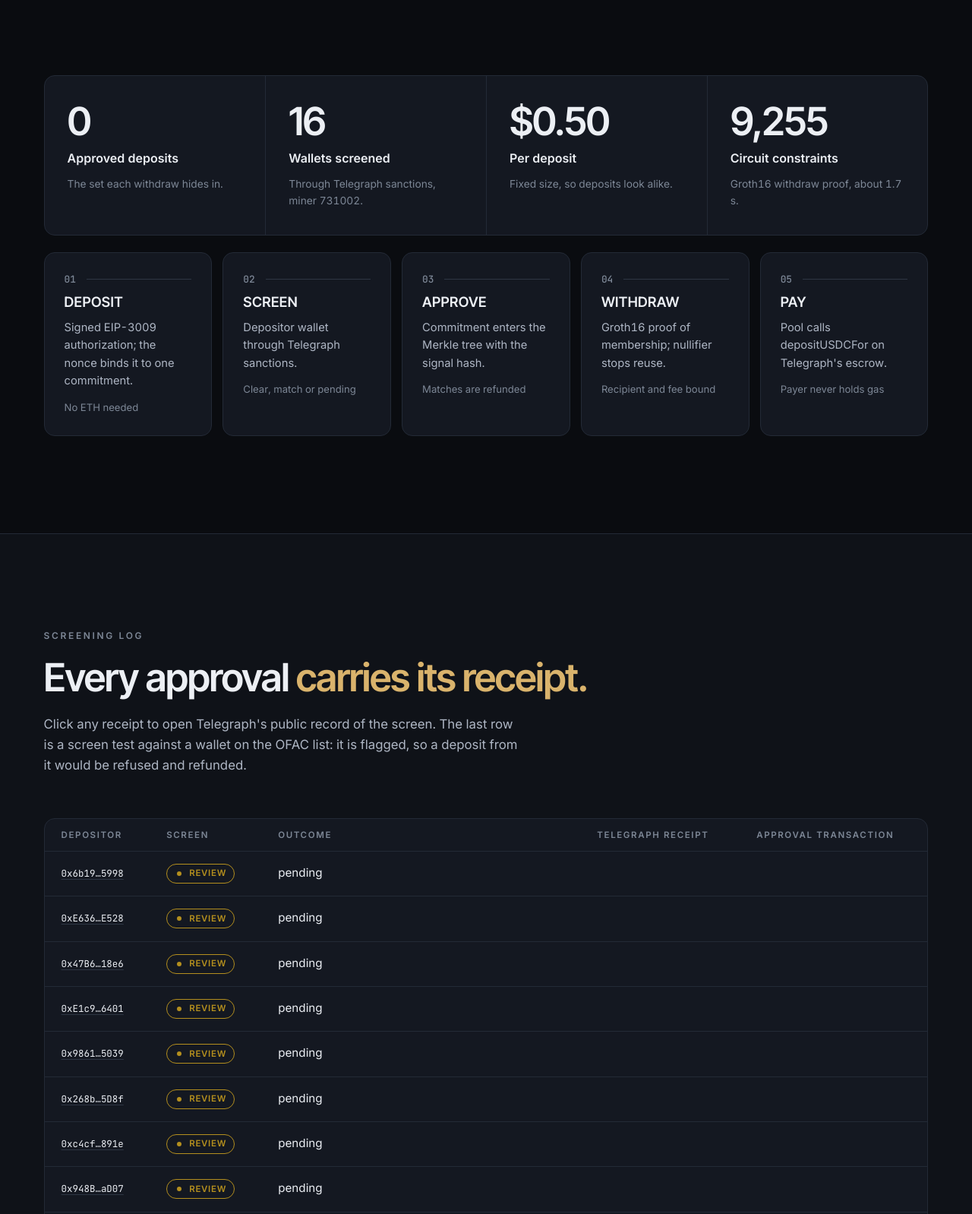
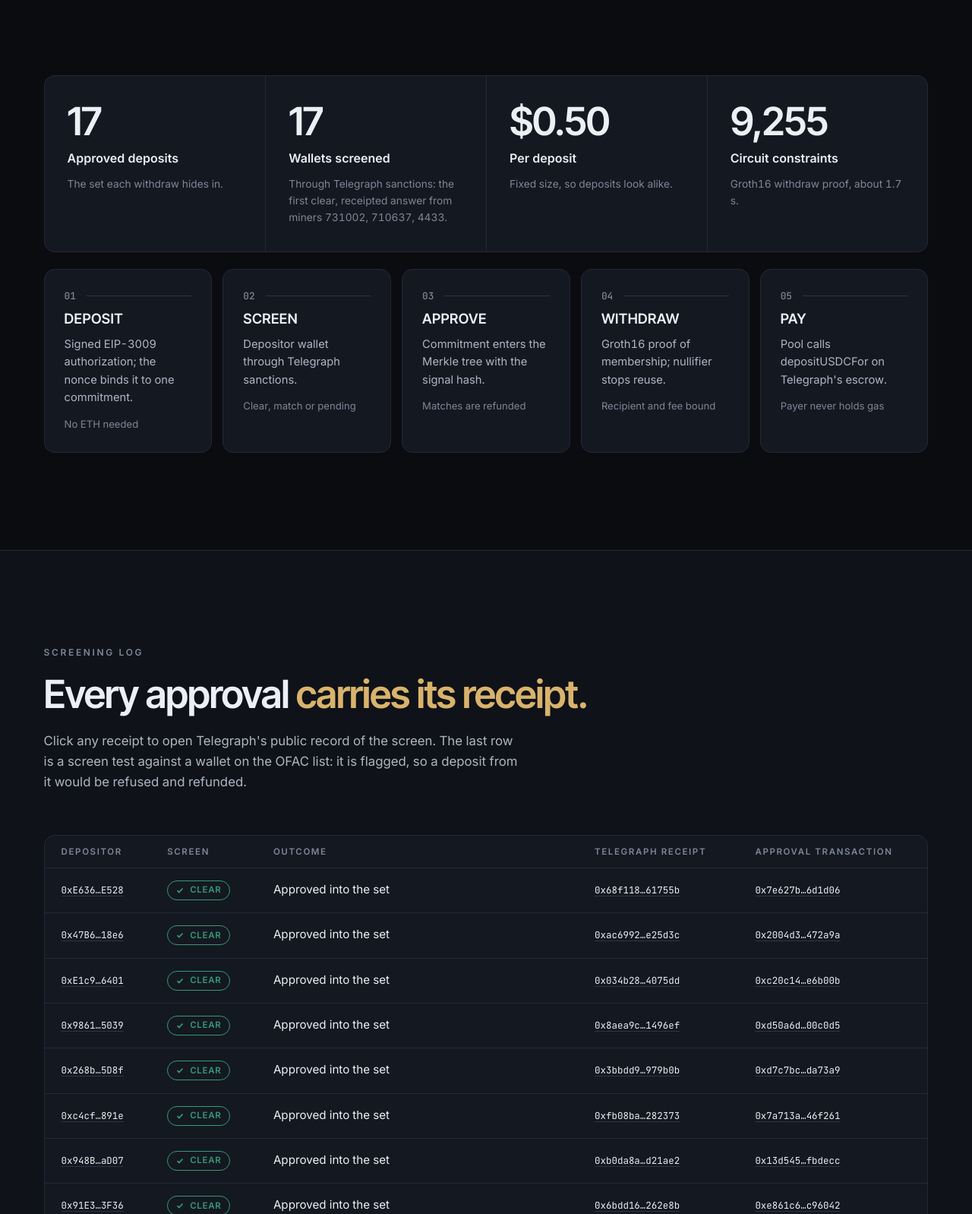
Before and after one commit to tomcode1000/tacitum, a website: page web/pool.html in a window 1280 px wide. Shown: the part 580-2178 px from the top of the page at 76% size. Drawn offline with Linux system fonts and the light colour scheme.

Commit message:
Pool page: approvals read from chain, fallback screening miners named

```diff
--- a/web/data.json
+++ b/web/data.json
@@ -1,19 +1,63 @@
 {
-  "builtAt": "2026-11-18T13:31:14.255Z",
+  "builtAt": "2026-11-19T20:27:41.322Z",
   "node": "https://devnode.telegraphprotocol.com",
   "repo": "https://github.com/tomcode1000/tacitum",
   "memo": {
-    "file": "assessments/2026-11-15-private-barclays-plc.json",
+    "file": "assessments/2026-11-19-private-vodafone-group-plc.json",
     "counterparty": {
-      "name": "Barclays PLC",
+      "name": "Vodafone Group PLC",
       "jurisdiction": "GB"
     },
-    "finishedAt": "2026-11-15T13:48:20.417Z",
+    "finishedAt": "2026-11-19T16:54:56.227Z",
     "overall": "FLAG",
     "verified": 6,
     "receipts": 6,
     "costUsd": 0.06,
     "checks": [
+      {
+        "name": "filings",
+        "verdict": "INFO",
+        "answers": [
+          {
+            "miner": "Filing Window",
+            "minerId": 77131,
+            "ok": true,
+            "summary": "65 filings in the last 12 months",
+            "signal": "0x2a017659b670b96fb3342888e657d2dbe5e49a67f1ee854aef705f5407ec7bba",
+            "costUsd": 0.01
+          }
+        ]
+      },
+      {
+        "name": "registry",
+        "verdict": "REVIEW",
+        "answers": [
+          {
+            "miner": "ZK Corporate Registry — Exact Identity and Status",
+            "minerId": 77393,
+            "ok": true,
+            "summary": "? · active = null",
+            "signal": "0x9bc162a8187625712e7ed872704d9a55ae5c5c97f4e1164d233b9f565c6e11d0",
+            "costUsd": 0.01
+          },
+          {
+            "miner": "miner 5186",
+            "minerId": 5186,
+            "ok": false,
+            "summary": "no answer (404, miner_not_found)",
+            "signal": null,
+            "costUsd": 0
+          },
+          {
+            "miner": "DataWire Corporate Registry Lookup",
+            "minerId": 7393,
+            "ok": true,
+            "summary": "? · active = null",
+            "signal": "0x62d1fe63d0295466dadd4a11ce236a2fc63ec5e770b57b3378778b395de6626f",
+            "costUsd": 0.01
+          }
+        ]
+      },
       {
         "name": "news",
         "verdict": "FLAG",
@@ -22,8 +66,8 @@
             "miner": "Tacitum Adverse Media Screen",
             "minerId": 7314402,
             "ok": true,
-            "summary": "21 adverse items on Barclays, risk high",
-            "signal": "0x95611954943fbc324bb13bcf66b8155a0044e0c5e64cee8ee8977762a911e70d",
+            "summary": "22 adverse items on Vodafone, risk high",
+            "signal": "0x3b339b92f58e1be24ae182af256171a5f5dd6653a0aab72c74fdf6f4075d6f91",
             "costUsd": 0.01
           }
         ]
@@ -33,19 +77,19 @@
         "verdict": "CLEAR",
         "answers": [
           {
-            "miner": "Counterproof Sanctions Screener",
+            "miner": "miner 731002",
             "minerId": 731002,
-            "ok": true,
-            "summary": "matched = false",
-            "signal": "0x48e236aa736e13595519fb2332c28185e3bac7704c8c8ef74089b01575067393",
-            "costUsd": 0.01
+            "ok": false,
+            "summary": "no answer (500, miner error 503 [LISTS_LOADING]: Sanctio)",
+            "signal": null,
+            "costUsd": 0
           },
           {
             "miner": "Sanctions Name Evidence",
             "minerId": 710637,
             "ok": true,
-            "summary": "matched = null",
-            "signal": "0x0cf217549156d43c3c4f56f5517dc2de464a2f4c5d8e9da9130961fcd4978b58",
+            "summary": "matched = false",
+            "signal": "0x7ea4e8b00e4185544a35467225ff60fe4849a30bc383394fe9a395be47ba3d45",
             "costUsd": 0.01
           },
           {
@@ -53,129 +97,93 @@
             "minerId": 4433,
             "ok": true,
             "summary": "matched = false",
-            "signal": "0xb1f81e44ba7faf875c43e073748dfb7359d2c2de90cce478f10eace6d051f677",
+            "signal": "0x4a5f2a9c6bb586f8dd4941f8873bc560b323181fb0562dbcf540fe378bd4f16e",
             "costUsd": 0.01
-          }
-        ]
-      },
-      {
-        "name": "filings",
-        "verdict": "INFO",
-        "answers": [
-          {
-            "miner": "Filing Window",
-            "minerId": 77131,
-            "ok": true,
-            "summary": "242 filings in the last 12 months",
-            "signal": "0x91a46a3ffe885358a5c1735b50eb3042f9fb30f5d5a7c4eac5a30819490a0121",
-            "costUsd": 0.01
-          }
-        ]
-      },
-      {
-        "name": "registry",
-        "verdict": "CLEAR",
-        "answers": [
-          {
-            "miner": "ZK Corporate Registry — Exact Identity and Status",
-            "minerId": 77393,
-            "ok": true,
-            "summary": "BARCLAYS PLC · active = true",
-            "signal": "0x2dbbd8ea78f0b171f6af97f80584633a62c67fadc2ec7f655c11ec284ab427e1",
-            "costUsd": 0.01
-          },
-          {
-            "miner": "miner 5185",
-            "minerId": 5185,
-            "ok": false,
-            "summary": "no answer (404, miner_not_found)",
-            "signal": null,
-            "costUsd": 0
           }
         ]
       }
     ]
   },
   "observed": {
-    "payer": "0xa327b26325B6A0de2BC28aFCbcf4ddd2b37Fb992",
-    "funder": "0x615cacc9f7613e435a5c39e3ac55efa16e442f11",
-    "fundingTx": "0x54ba86dbc949f1aea37d0e28c3238148ac77abbfc503c2787cb593c735ffa510",
+    "payer": "0x71DD12eDc521af6D55FD44983514f4c6C8CB213d",
+    "funder": "0xff7b916dee345bcba14a732685e50a9dc82de309",
+    "fundingTx": "0xea3f36cfbb6df838e946ebde1aa2c503f5477581484cc16102a7ea7efab5c7f3",
     "viaPool": true,
-    "anonymitySet": 8,
+    "anonymitySet": 16,
     "parties": [
-      "Barclays PLC",
-      "GSK PLC",
-      "AstraZeneca PLC",
-      "National Grid PLC"
+      "Marks & Spencer PLC",
+      "Persimmon PLC",
+      "Vodafone Group PLC",
+      "Renishaw PLC"
     ],
-    "real": "Barclays PLC",
+    "real": "Vodafone Group PLC",
     "order": [
       {
-        "name": "National Grid PLC",
+        "name": "Marks & Spencer PLC",
         "check": "filings"
       },
       {
-        "name": "Barclays PLC",
+        "name": "Marks & Spencer PLC",
+        "check": "sanctions"
+      },
+      {
+        "name": "Vodafone Group PLC",
+        "check": "filings"
+      },
+      {
+        "name": "Marks & Spencer PLC",
         "check": "news"
       },
       {
-        "name": "National Grid PLC",
+        "name": "Persimmon PLC",
         "check": "news"
       },
       {
-        "name": "AstraZeneca PLC",
+        "name": "Persimmon PLC",
         "check": "filings"
       },
       {
-        "name": "GSK PLC",
+        "name": "Renishaw PLC",
+        "check": "registry"
+      },
+      {
+        "name": "Marks & Spencer PLC",
+        "check": "registry"
+      },
+      {
+        "name": "Renishaw PLC",
+        "check": "filings"
+      },
+      {
+        "name": "Persimmon PLC",
+        "check": "sanctions"
+      },
+      {
+        "name": "Renishaw PLC",
+        "check": "sanctions"
+      },
+      {
+        "name": "Vodafone Group PLC",
+        "check": "registry"
+      },
+      {
+        "name": "Vodafone Group PLC",
         "check": "news"
       },
       {
-        "name": "GSK PLC",
-        "check": "registry"
-      },
-      {
-        "name": "National Grid PLC",
-        "check": "registry"
-      },
-      {
-        "name": "AstraZeneca PLC",
+        "name": "Renishaw PLC",
         "check": "news"
       },
       {
-        "name": "Barclays PLC",
+        "name": "Vodafone Group PLC",
         "check": "sanctions"
       },
       {
-        "name": "National Grid PLC",
-        "check": "sanctions"
-      },
-      {
-        "name": "Barclays PLC",
-        "check": "filings"
-      },
-      {
-        "name": "AstraZeneca PLC",
-        "check": "sanctions"
-      },
-      {
-        "name": "Barclays PLC",
+        "name": "Persimmon PLC",
         "check": "registry"
-      },
-      {
-        "name": "AstraZeneca PLC",
-        "check": "registry"
-      },
-      {
-        "name": "GSK PLC",
-        "check": "filings"
-      },
-      {
-        "name": "GSK PLC",
-        "check": "sanctions"
       }
     ],
-    "bundleCostUsd": 0.21
+    "bundleCostUsd": 0.23
   },
   "privacy": {
     "k": 4,
@@ -251,15 +259,20 @@
       "runs": 32,
       "costUsd": 7.27
     },
-    "perPartyUsd": 0.052
+    "perPartyUsd": 0.058
   },
   "pool": {
     "address": "0xff7b916dee345bcba14a732685e50a9dc82de309",
     "denominationUsd": 0.5,
-    "approvedSet": 0,
+    "approvedSet": 17,
     "screener": {
       "intent": "SANCTIONS_SCREENING_MATCH_GENERAL",
-      "miner": 731002
+      "miner": 731002,
+      "miners": [
+        731002,
+        710637,
+        4433
+      ]
     },
     "flaggedExample": {
       "wallet": "0x098B716B8Aaf21512996dC57EB0615e2383E2f96",
@@ -268,170 +281,202 @@
     },
     "screened": [
       {
-        "depositor": "0x6b190E9751f0EbBdBFC0C545F7250A3B46375998",
-        "verdict": "pending",
-        "signal": null,
-        "tx": null
-      },
-      {
         "depositor": "0xE63681a16A29c4eE862b72f4c1792A3aA445E528",
-        "verdict": "pending",
-        "signal": null,
-        "tx": null
+        "verdict": "approve",
+        "matched": false,
+        "signal": "0x68f1185869e10ab9dc5309e46d62099f30120c4c596b36932195fe52a661755b",
+        "tx": "0x7e627b7cc40f19cb03e067418a565f99665bbe5c7a04f3efc206e954866d1d06",
+        "miner": "710637 (zk-sanctions)"
       },
       {
         "depositor": "0x47B61D3ce76C960E3bA3A97f280eDe38B23018e6",
-        "verdict": "pending",
-        "signal": null,
-        "tx": null
+        "verdict": "approve",
+        "matched": false,
+        "signal": "0xac69923183a9a20d8148105ae8d17820f4ce399ced69afa76bd3c2e989e25d3c",
+        "tx": "0x2004d3fd002b93b6bc42fa09aa8d2b2c89268d965ff3b60ba9f8c5aaf7472a9a",
+        "miner": "710637 (zk-sanctions)"
       },
       {
         "depositor": "0xE1c96FD8Dec6a8F410b6d0fbb6328A6809C06401",
-        "verdict": "pending",
-        "signal": null,
-        "tx": null
+        "verdict": "approve",
+        "matched": false,
+        "signal": "0x034b28db7ffde03844ef17611d67d4251e56a5c511c830fe89c41a939c4075dd",
+        "tx": "0xc20c144ca4529149d618f8f6ceceb1b8ada739efa90a8f954ba3086b5ae6b00b",
+        "miner": "710637 (zk-sanctions)"
       },
       {
         "depositor": "0x98614CF5c4033bE09bb520CAbf03B28248Fe5039",
-        "verdict": "pending",
-        "signal": null,
-        "tx": null
+        "verdict": "approve",
+        "matched": false,
+        "signal": "0x8aea9c47dd95be74cfa430f734482279bda45e0f3e2107d1115c51a9541496ef",
+        "tx": "0xd50a6dc8db1e901e27d8ab97ee37e2dd4673cf6cb483687c89cbe58bf600c0d5",
+        "miner": "710637 (zk-sanctions)"
       },
       {
         "depositor": "0x268bDb6607ee1BE146ca6552bF24506bea795D8f",
-        "verdict": "pending",
-        "signal": null,
-        "tx": null
+        "verdict": "approve",
+        "matched": false,
+        "signal": "0x3bbdd9f56da9e6edbbc33e2b05299161da7095cbfed92dd894a084f070979b0b",
+        "tx": "0xd7c7bc5f9e5763476d240f20b87a757caa7809961a055d48b7aeb5344bda73a9",
+        "miner": "710637 (zk-sanctions)"
       },
       {
         "depositor": "0xc4cf3Df8b6ad81d84208aD4D564815fDBDbB891e",
-        "verdict": "pending",
-        "signal": null,
-        "tx": null
+        "verdict": "approve",
+        "matched": false,
+        "signal": "0xfb08ba5722fe5b8d9ae252db8584f87b4bcf3d5c15fc8df57fd7697953282373",
+        "tx": "0x7a713a90d2933165e1dafa21d79f54ba7f0b3d7332b8eeff330b6894f346f261",
+        "miner": "710637 (zk-sanctions)"
       },
       {
         "depositor": "0x948B27209EBAF6203a77F045301dDb587680aD07",
-        "verdict": "pending",
-        "signal": null,
-        "tx": null
+        "verdict": "approve",
+        "matched": false,
+        "signal": "0xb0da8af469977e35566894f42a10ef035f1d4fedcbfd7556b537a81c0cd21ae2",
+        "tx": "0x13d5458b8ff0365409b765e5ef0b79d2f6c5359be32f7fc3384ef72366fbdecc",
+        "miner": "710637 (zk-sanctions)"
       },
       {
         "depositor": "0x91E3907D0a493677D68B0758365E0e2dc1DB3F36",
-        "verdict": "pending",
-        "signal": null,
-        "tx": null
+        "verdict": "approve",
+        "matched": false,
+        "signal": "0x6bdd16aaa43b6c4b2a7766082599485313b23a448762802ce1ec4312af262e8b",
+        "tx": "0xe861c65b3634bc47a5cd3c89cbc416ed235efc70a7ee79261d8d23a8a1c96042",
+        "miner": "710637 (zk-sanctions)"
       },
       {
         "depositor": "0xe2E1fB82A05a408ED8C58ccF8Ce913Cad2A6f7Fd",
-        "verdict": "pending",
-        "signal": null,
-        "tx": null
+        "verdict": "approve",
+        "matched": false,
+        "signal": "0x6dd0beea4eef6cb0505c8026c482465323d8be0bc8dc65026fb62bb14b10e6bd",
+        "tx": "0x63ebc50bc0ceaa9b3980548cbf3574169c283b9b4b2d9db255487b313109887e",
+        "miner": "710637 (zk-sanctions)"
       },
       {
         "depositor": "0x753a6F4F40559c29D7226e626FC2Cc01af2bF5E0",
-        "verdict": "pending",
-        "signal": null,
-        "tx": null
+        "verdict": "approve",
+        "matched": false,
+        "signal": "0x92af9008b54ce62ee15161b7c63703e70b6ef143a2f93ff7c288c5bf73c0ce34",
+        "tx": "0x47687fb062f67ec7f93ce62594a3b2c504215842d93702847601cc390e372739",
+        "miner": "710637 (zk-sanctions)"
       },
       {
         "depositor": "0xb0C294fD7D11971866ddA1Eb8e0f8CA81d26F410",
-        "verdict": "pending",
-        "signal": null,
-        "tx": null
+        "verdict": "approve",
+        "matched": false,
+        "signal": "0xb9485ae227960c172764129b37eea24c70b5f154ae187f7911ea8ac562197570",
+        "tx": "0xa3e959eb4360e10fba700100d4ef5b3a5f816c1ac361618df1ca4568746a5e2e",
+        "miner": "710637 (zk-sanctions)"
+      },
+      {
+        "depositor": "0x11CC017547Bb4A498549f569f2F5Dc733c21ADDA",
+        "verdict": "approve",
+        "matched": false,
+        "signal": "0xf4d6273f2283e80a4c2419c204e8e19acced1158292e226ffbb90ab990fe79e9",
+        "tx": "0xd9e3f4a12e40385ea08d289247f1398ff13eed5dbec7854fd1a98c27286fc421",
+        "miner": "710637 (zk-sanctions)"
       }
     ],
-    "screenedTotal": 16
+    "screenedTotal": 17
   },
   "audit": {
-    "file": "assessments/audit/2026-11-15-private-barclays-plc.audit.json",
+    "file": "assessments/audit/2026-11-19-private-vodafone-group-plc.audit.json",
     "auditor": "5dbf68a454022585",
-    "sha256": "bdb71c323df5dc171b93100abf2b3255febbcd0be60be44283529d95f8edad6a",
+    "sha256": "52838342e5c3be87a4e7fc7d54a8f860fb9cac49dd6580171f403dd53f2f1ba5",
     "alg": "X25519-HKDF-SHA256-AES-256-GCM",
-    "evidence": "evidence/audit-verify-2026-11-15-barclays.txt",
+    "evidence": "evidence/audit-verify-2026-11-19-vodafone.txt",
     "lines": [
       {
         "pass": true,
-        "what": "REAL  Barclays PLC                 news      receipt 0x9561195494… paid by the payer"
+        "what": "REAL  Vodafone Group PLC           filings   receipt 0x2a017659b6… paid by the payer"
       },
       {
         "pass": true,
-        "what": "REAL  Barclays PLC                 sanctions receipt 0x48e236aa73… paid by the payer"
+        "what": "REAL  Vodafone Group PLC           registry  receipt 0x9bc162a818… paid by the payer"
       },
       {
         "pass": true,
-        "what": "REAL  Barclays PLC                 sanctions receipt 0x0cf2175491… paid by the payer"
+        "what": "REAL  Vodafone Group PLC           registry  receipt 0x62d1fe63d0… paid by the payer"
       },
       {
         "pass": true,
-        "what": "REAL  Barclays PLC                 sanctions receipt 0xb1f81e44ba… paid by the payer"
+        "what": "REAL  Vodafone Group PLC           news      receipt 0x3b339b92f5… paid by the payer"
       },
       {
         "pass": true,
-        "what": "REAL  Barclays PLC                 filings   receipt 0x91a46a3ffe… paid by the payer"
+        "what": "REAL  Vodafone Group PLC           sanctions receipt 0x7ea4e8b00e… paid by the payer"
       },
       {
         "pass": true,
-        "what": "REAL  Barclays PLC                 registry  receipt 0x2dbbd8ea78… paid by the payer"
+        "what": "REAL  Vodafone Group PLC           sanctions receipt 0x4a5f2a9c6b… paid by the payer"
       },
       {
         "pass": true,
-        "what": "decoy GSK PLC                      news      receipt 0x573a0a6075… paid by the payer"
+        "what": "decoy Marks & Spencer PLC          filings   receipt 0xa74420633e… paid by the payer"
       },
       {
         "pass": true,
-        "what": "decoy GSK PLC                      registry  receipt 0xa7e85ef121… paid by the payer"
+        "what": "decoy Marks & Spencer PLC          sanctions receipt 0xe3a914c3c4… paid by the payer"
       },
       {
         "pass": true,
-        "what": "decoy GSK PLC                      filings   receipt 0xc239a4230c… paid by the payer"
+        "what": "decoy Marks & Spencer PLC          sanctions receipt 0xacb0e6b1ba… paid by the payer"
       },
       {
         "pass": true,
-        "what": "decoy GSK PLC                      sanctions receipt 0xc4c0bbf372… paid by the payer"
+        "what": "decoy Marks & Spencer PLC          news      receipt 0x02bb7f5922… paid by the payer"
       },
       {
         "pass": true,
-        "what": "decoy GSK PLC                      sanctions receipt 0x5517e0855d… paid by the payer"
+        "what": "decoy Marks & Spencer PLC          registry  receipt 0x6bdcf1b5d1… paid by the payer"
       },
       {
         "pass": true,
-        "what": "decoy AstraZeneca PLC              filings   receipt 0xf3b5931c85… paid by the payer"
+        "what": "decoy Persimmon PLC                news      receipt 0xe46a9ba716… paid by the payer"
       },
       {
         "pass": true,
-        "what": "decoy AstraZeneca PLC              news      receipt 0x84ddf93e45… paid by the payer"
+        "what": "decoy Persimmon PLC                filings   receipt 0x0d53507c36… paid by the payer"
       },
       {
         "pass": true,
-        "what": "decoy AstraZeneca PLC              sanctions receipt 0xc210057e5d… paid by the payer"
+        "what": "decoy Persimmon PLC                sanctions receipt 0xeef26e826e… paid by the payer"
       },
       {
         "pass": true,
-        "what": "decoy AstraZeneca PLC              sanctions receipt 0x147d80bafb… paid by the payer"
+        "what": "decoy Persimmon PLC                sanctions receipt 0xd864d1258e… paid by the payer"
       },
       {
         "pass": true,
-        "what": "decoy AstraZeneca PLC              registry  receipt 0x68b4fdb942… paid by the payer"
+        "what": "decoy Persimmon PLC                registry  receipt 0x56ac8878d7… paid by the payer"
       },
       {
         "pass": true,
-        "what": "decoy National Grid PLC            filings   receipt 0x69750aa80b… paid by the payer"
+        "what": "decoy Persimmon PLC                registry  receipt 0x531fc6f5e5… paid by the payer"
       },
       {
         "pass": true,
-        "what": "decoy National Grid PLC            news      receipt 0xdce9c249c0… paid by the payer"
+        "what": "decoy Renishaw PLC                 registry  receipt 0x2fef10adcc… paid by the payer"
       },
       {
         "pass": true,
-        "what": "decoy National Grid PLC            registry  receipt 0xfb8ef76cbb… paid by the payer"
+        "what": "decoy Renishaw PLC                 registry  receipt 0x077d722184… paid by the payer"
       },
       {
         "pass": true,
-        "what": "decoy National Grid PLC            sanctions receipt 0xb732c41542… paid by the payer"
+        "what": "decoy Renishaw PLC                 filings   receipt 0xf9e8b4d509… paid by the payer"
       },
       {
         "pass": true,
-        "what": "decoy National Grid PLC            sanctions receipt 0x612ce837e4… paid by the payer"
+        "what": "decoy Renishaw PLC                 sanctions receipt 0xe843c8d8fc… paid by the payer"
+      },
+      {
+        "pass": true,
+        "what": "decoy Renishaw PLC                 sanctions receipt 0xf92093866f… paid by the payer"
+      },
+      {
+        "pass": true,
+        "what": "decoy Renishaw PLC                 news      receipt 0x68eebe27bd… paid by the payer"
       },
       {
         "pass": true,
@@ -439,11 +484,11 @@
       },
       {
         "pass": true,
-        "what": "deposit by the desk's wallet 0xa722D4B8… (tx 0xd3973c5c82…)"
+        "what": "deposit by the desk's wallet 0x753a6F4F… (tx 0xee1b5e153f…)"
       },
       {
         "pass": true,
-        "what": "deposit approved after screening (signal 0xeb88201aa4…)"
+        "what": "deposit approved after screening (signal 0x92af9008b5…)"
       },
       {
         "pass": true,
--- a/web/pool.html
+++ b/web/pool.html
@@ -60,7 +60,7 @@ T.data.then((d) => {
   const p = d.pool;
   document.getElementById("pool-stats").innerHTML = [
     [p.approvedSet, "Approved deposits", "The set each withdraw hides in."],
-    [p.screenedTotal, "Wallets screened", "Through Telegraph sanctions, miner " + p.screener.miner + "."],
+    [p.screenedTotal, "Wallets screened", (p.screener.miners ? "Through Telegraph sanctions: the first clear, receipted answer from miners " + p.screener.miners.join(", ") + "." : "Through Telegraph sanctions, miner " + p.screener.miner + ".")],
     ["$" + Number(p.denominationUsd).toFixed(2), "Per deposit", "Fixed size, so deposits look alike."],
     ["9,255", "Circuit constraints", "Groth16 withdraw proof, about 1.7 s."],
   ].map(([n, w, s]) => `<div class="stat"><div class="num">${n}</div><div class="what">${w}</div><div class="src">${s}</div></div>`).join("");
```
Also changed, not shown: data/screening/pool-v4-approvals.json (+27 -2 lines), scripts/build-web.mjs (+7 -2 lines), scripts/pool-approvals.mjs (+7 -1 lines).
